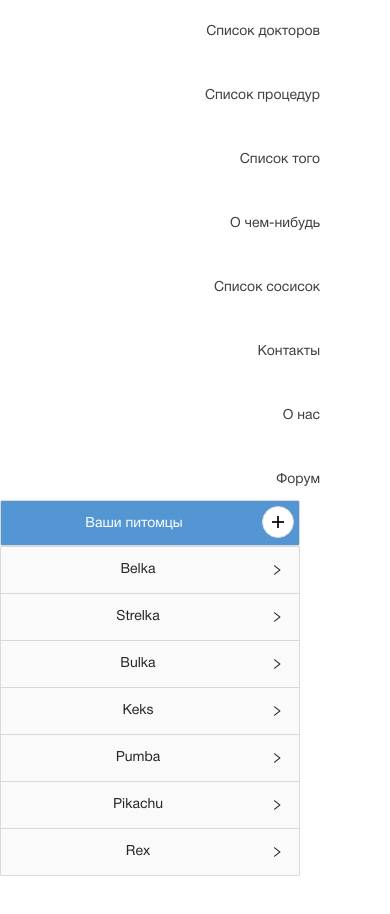
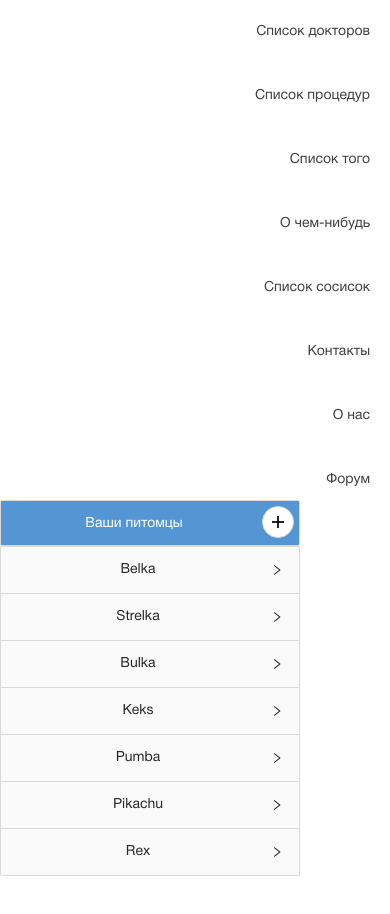
Before and after one commit to AlexVedernikoff/Vet-clinic-for-wolfik, a React (Create React App) app: page / in a window 390 px wide. Shown: the top 914 px of the page. Built offline with nearby package versions, Linux system fonts and the light colour scheme.

Commit message:
fixed padding right

```diff
--- a/src/components/header/Header.module.scss
+++ b/src/components/header/Header.module.scss
@@ -11,6 +11,7 @@ $backgrountWhite: #fff;
     display: grid;
     justify-content: end;
     justify-items: end;
+    padding-right: 0;
   }
   .link {
     padding-right: 20px;
```
